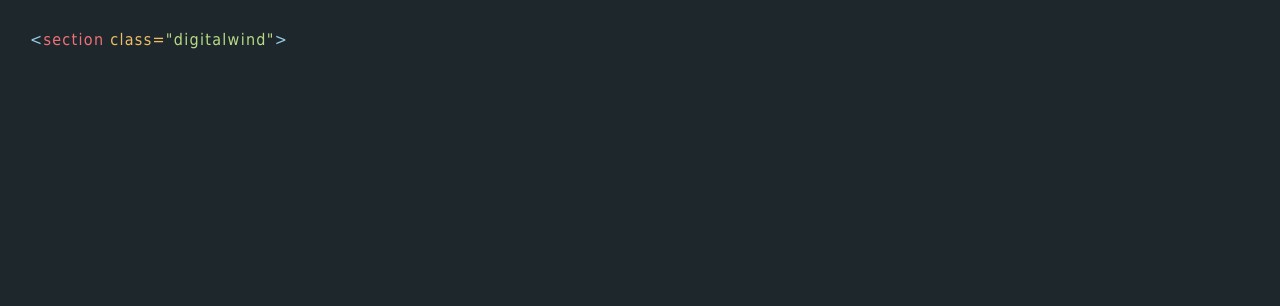
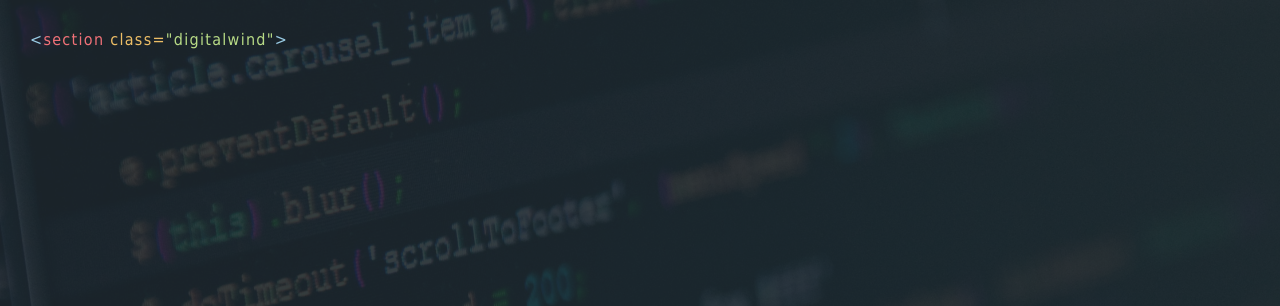
Before and after one commit to ArtNagge/Web-dev, a plain HTML site: page index.html in a window 1280 px wide. Shown: the top 306 px of the page. Drawn offline with Linux system fonts and the light colour scheme.

Commit message:
Bg + style

```diff
--- a/css/style.css
+++ b/css/style.css
@@ -11,6 +11,19 @@ body {
     width: 100%;
     background-color: #1E272C;
     position: relative;
+}
+body:before {
+    background: url(../img/code.jpg) no-repeat top center;
+    content: '';
+    width: 100%;
+    height: 100vh;
+    z-index: -1;
+    display: block;
+    position: absolute;
+    top: 0;
+    left: 0;
+    opacity: 0.1;
+    background-size: cover;
 }
 body.mainBody {
     display: flex;
```
Also changed, not shown: img/code.jpg (added).
